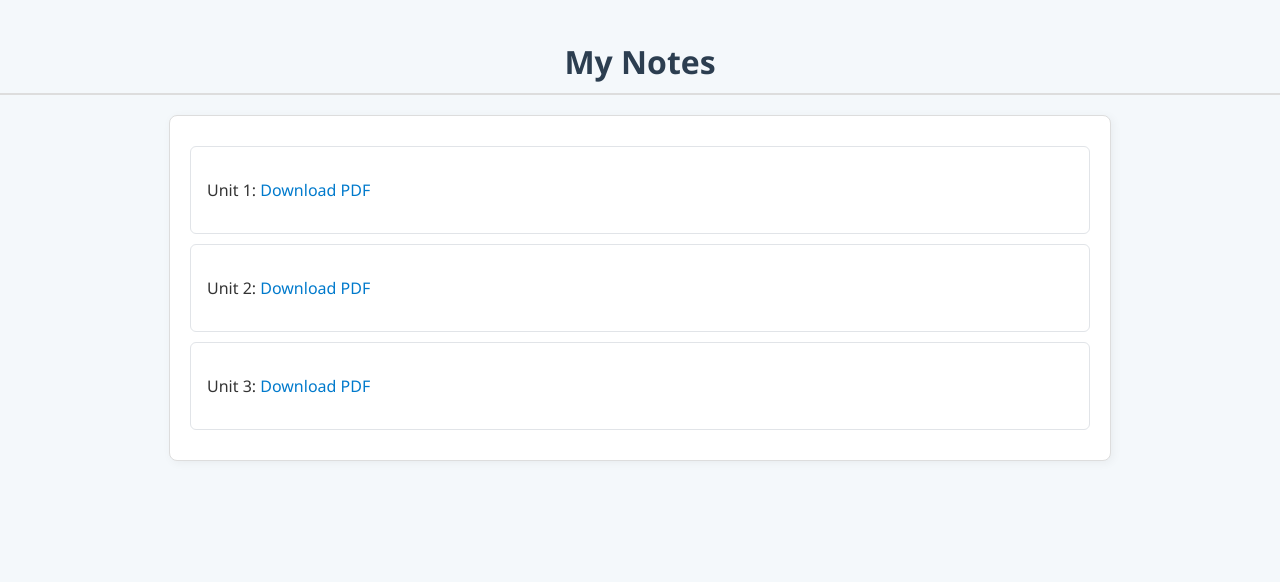
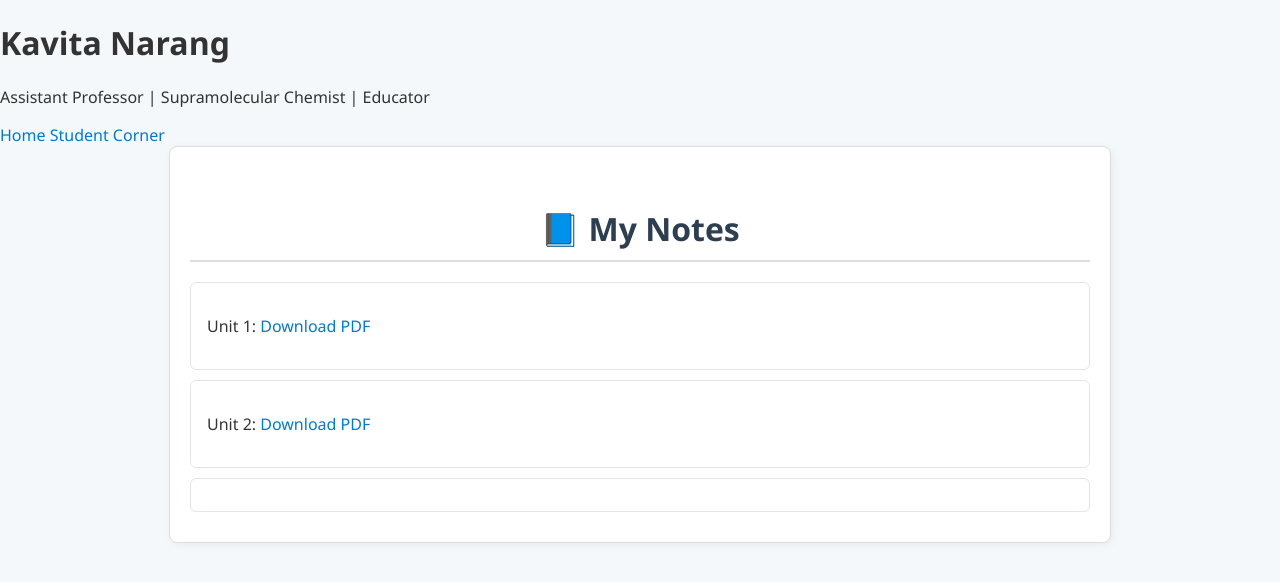
Before and after one commit to Chemistry03/kavitanarang.github.io, a plain HTML site: page notes.html in a window 1280 px wide. Drawn offline with Linux system fonts and the light colour scheme.

Commit message:
Update notes.html

```diff
--- a/notes.html
+++ b/notes.html
@@ -2,23 +2,28 @@
 <html lang="en">
 <head>
   <meta charset="UTF-8">
+  <meta name="viewport" content="width=device-width, initial-scale=1">
   <title>Notes - Dr. Kavita Narang</title>
   <link rel="stylesheet" href="style.css">
 </head>
 <body>
-  <h2 class="page-header">My Notes</h2>
+  <header>
+    <h1>Kavita Narang</h1>
+    <p>Assistant Professor | Supramolecular Chemist | Educator</p>
+  </header>
+
+  <nav>
+    <a href="index.html">Home</a>
+    <a href="studentcorner.html">Student Corner</a>
+  </nav>
 
   <section class="content-section">
+    <h2 class="page-header">📘 My Notes</h2>
+
     <div class="card">
-      <p>Unit 1: <a href="Unit1.pdf" target="_blank">Download PDF</a></p>
+      <p>Unit 1: <a href="assets/Unit1.pdf" target="_blank">Download PDF</a></p>
     </div>
     <div class="card">
-      <p>Unit 2: <a href="Unit2.pdf" target="_blank">Download PDF</a></p>
+      <p>Unit 2: <a href="assets/Unit2.pdf" target="_blank">Download PDF</a></p>
     </div>
     <div class="card">
-      <p>Unit 3: <a href="Unit3.pdf" target="_blank">Download PDF</a></p>
-    </div>
-    <!-- Add more notes as needed -->
-  </section>
-</body>
-</html>
```
